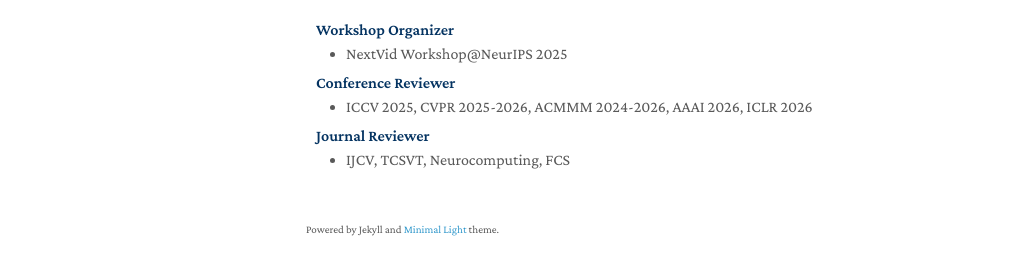
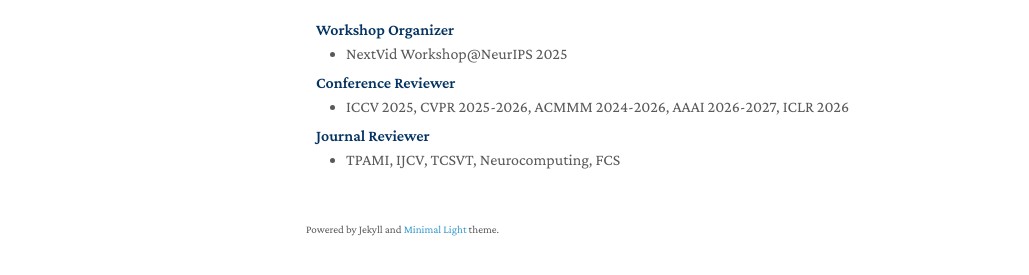
Before and after one commit to yongliang-wu/yongliang-wu.github.io, a Jekyll site: the page built from index.md, in a window 1280 px wide and 900 px high, scrolled down 863 px. Shown: the part 590-865 px from the top of the window, without its empty margins (134-1163 px from the left). Built offline with Jekyll 4.4.1, drawn with Linux system fonts in a browser that asks for light colours; nearby versions of some CDN libraries; a style sheet for code colours, icons or effects is not loaded; our own code applies the rules of GitHub Pages for plain Markdown files.

Commit message:
Update service reviewer entries

```diff
--- a/_includes/services.md
+++ b/_includes/services.md
@@ -7,10 +7,10 @@
 <h4 style="margin:0 10px 0;">Conference Reviewer</h4>
 
 <ul style="margin:0 0 5px;">
-  <li><autocolor>ICCV 2025, CVPR 2025-2026, ACMMM 2024-2026, AAAI 2026, ICLR 2026</autocolor></li>
+  <li><autocolor>ICCV 2025, CVPR 2025-2026, ACMMM 2024-2026, AAAI 2026-2027, ICLR 2026</autocolor></li>
 </ul>
 
 <h4 style="margin:0 10px 0;">Journal Reviewer</h4>
 <ul style="margin:0 0 20px;">
-  <li><autocolor>IJCV, TCSVT, Neurocomputing, FCS</autocolor></li>
+  <li><autocolor>TPAMI, IJCV, TCSVT, Neurocomputing, FCS</autocolor></li>
 </ul>
```
